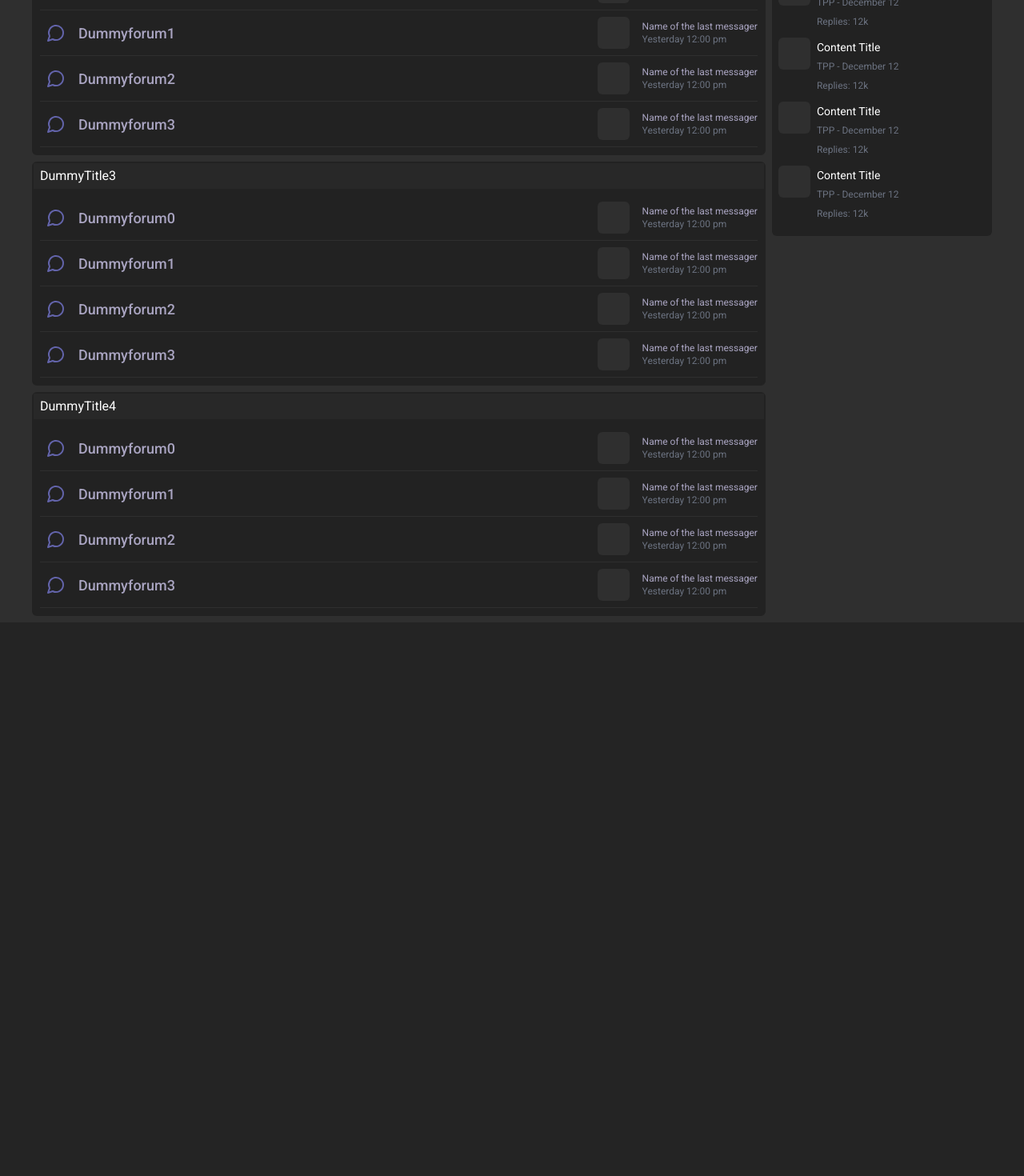
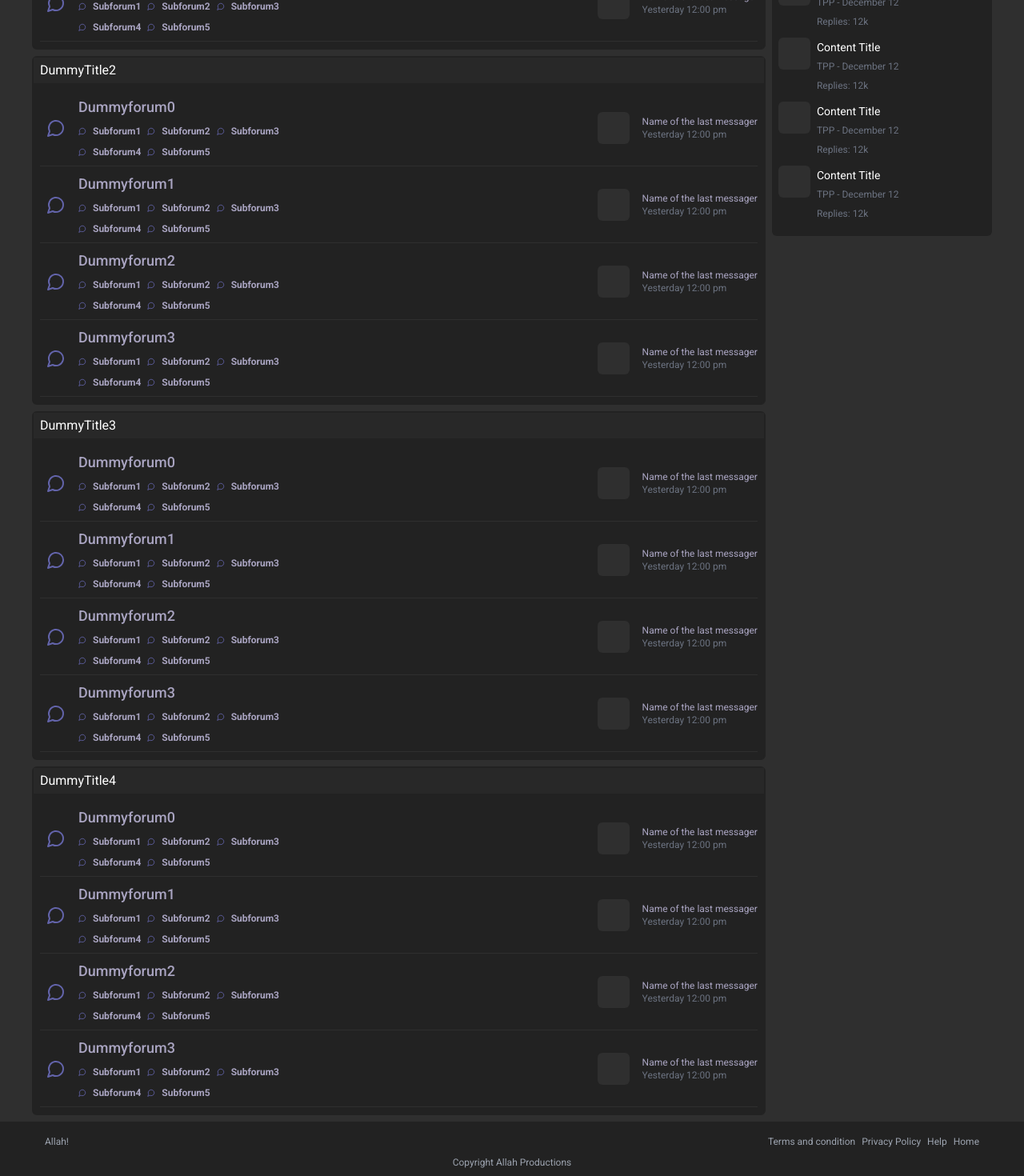
Before and after one commit to potato-lulw/forums, a React (Vite) app: page / in a window 1280 px wide. Shown: the part 566-2036 px from the top of the page at 80% size. Before the commit the page ends 1344 px from the top, so only its background shows below. Built offline with nearby package versions, Linux system fonts and the light colour scheme.

Commit message:
Added footer and subforum links

```diff
--- a/src/App.jsx
+++ b/src/App.jsx
@@ -6,6 +6,7 @@
 import ThreadsPage from "./pages/threadsPage";
 import Login from "./pages/login";
 import Register from "./pages/register";
+import Footer from "./myComponents/footer";
 
 function App() {
   const location = useLocation();
@@ -23,6 +24,8 @@
         <Route path="/forums/:title" element={<Forums />} />
         <Route path="/forums/threads/:title" element={<ThreadsPage />} /> {/* New route for thread */}
       </Routes>
+
+      {location.pathname !== "/login" && location.pathname !== "/register" && <Footer />}
     </div>
   );
 }
--- /dev/null
+++ b/src/myComponents/footer.jsx
@@ -0,0 +1,19 @@
+
+const Footer = () => {
+    return (
+        <footer className=" bg-myBg2 py-2">
+            <div className="max-w-[1200px] mx-auto px-4 py-2 text-gray-400 flex justify-between items-center text-sm w-full">
+                <h3>Allah!</h3>
+                <ul className="flex gap-2 justify-center items-center">
+                    <li>Terms and condition</li>
+                    <li>Privacy Policy</li>
+                    <li>Help</li>
+                    <li>Home</li>
+                </ul>
+            </div>
+            <div className="text-center text-gray-400 text-sm">Copyright Allah Productions</div>
+        </footer>
+    )
+}
+
+export default Footer
--- a/src/myComponents/forumCard.jsx
+++ b/src/myComponents/forumCard.jsx
@@ -3,15 +3,45 @@
 import { Link } from 'react-router-dom';
 
 const ForumCard = ({ forum, isSubForum }) => {
+    const subForums = [
+        { title: "Subforum1", },
+        { title: "Subforum2", },
+        { title: "Subforum3", },
+        { title: "Subforum4", },
+        { title: "Subforum5", },
+    ];
     return (
         <div className='flex justify-between items-center gap-2 text-myBlue cursor-pointer border-b border-myBg'>
             <div className='px-2'>
                 <MessageCircle />
             </div>
             <div className='flex sm:flex-row flex-col sm:justify-between items-start sm:items-center justify-start flex-1 text-myBlue2 py-2'>
-                <Link to={isSubForum ? `/forums/subforum/${forum.title}` : `/forums/${forum.title}`}>
-                    <span className='hover:text-myBlue font-medium text-xl'>{forum.title}</span>
-                </Link>
+
+                <div className="flex flex-col justify-center">
+                    <Link to={isSubForum ? `/forums/subforum/${forum.title}` : `/forums/${forum.title}`}>
+                        <span className="hover:text-myBlue font-medium text-xl">{forum.title}</span>
+                    </Link>
+
+                    {!isSubForum && (
+                        <div className="md:grid grid-cols-1 sm:grid-cols-2 md:grid-cols-3 gap-2 mt-2 hidden">
+                            {subForums.map((subforum, index) => (
+                                <Link
+                                    key={index}
+                                    to={`/forums/subforum/${subforum.title}`}
+                                    className="flex items-center text-sm font-bold hover:text-myBlue"
+                                >
+                                    <span className="mr-2">
+                                        {/* You can use any icon library like FontAwesome or Material Icons */}
+                                        <MessageCircle size={10} className='text-myBlue' />
+                                    </span>
+                                    {subforum.title}
+                                </Link>
+                            ))}
+                        </div>
+                    )}
+                </div>
+
+
                 <div className='flex gap-2 w-fit'>
                     <div className='w-10 h-10 bg-myBg rounded-md hidden md:block'> </div>
                     <div className='flex flex-col justify-center leading-4 truncate md:max-w-[200px] max-w-[230px] ml-2'>
--- a/src/pages/threadsPage.jsx
+++ b/src/pages/threadsPage.jsx
@@ -1,11 +1,12 @@
 import MessageCard from "@/myComponents/messageCard";
 import PageChanger from "@/myComponents/pageChanger";
-import { useParams } from "react-router-dom"
+import { useLocation, useParams } from "react-router-dom"
 
 
 const ThreadsPage = () => {
 
     const { title } = useParams();
+    // const location = useLocation();
 
     const messages = [
         {
```
